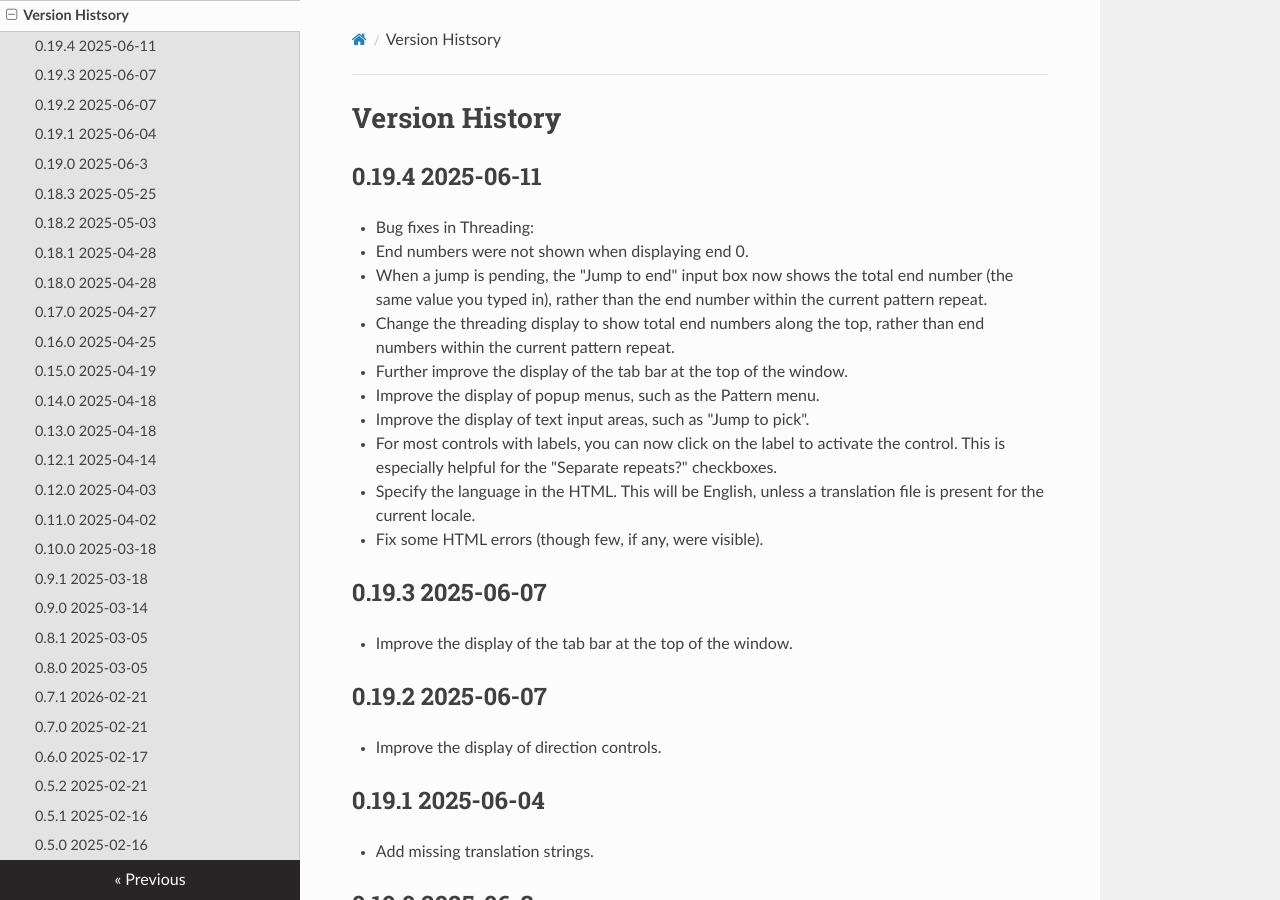
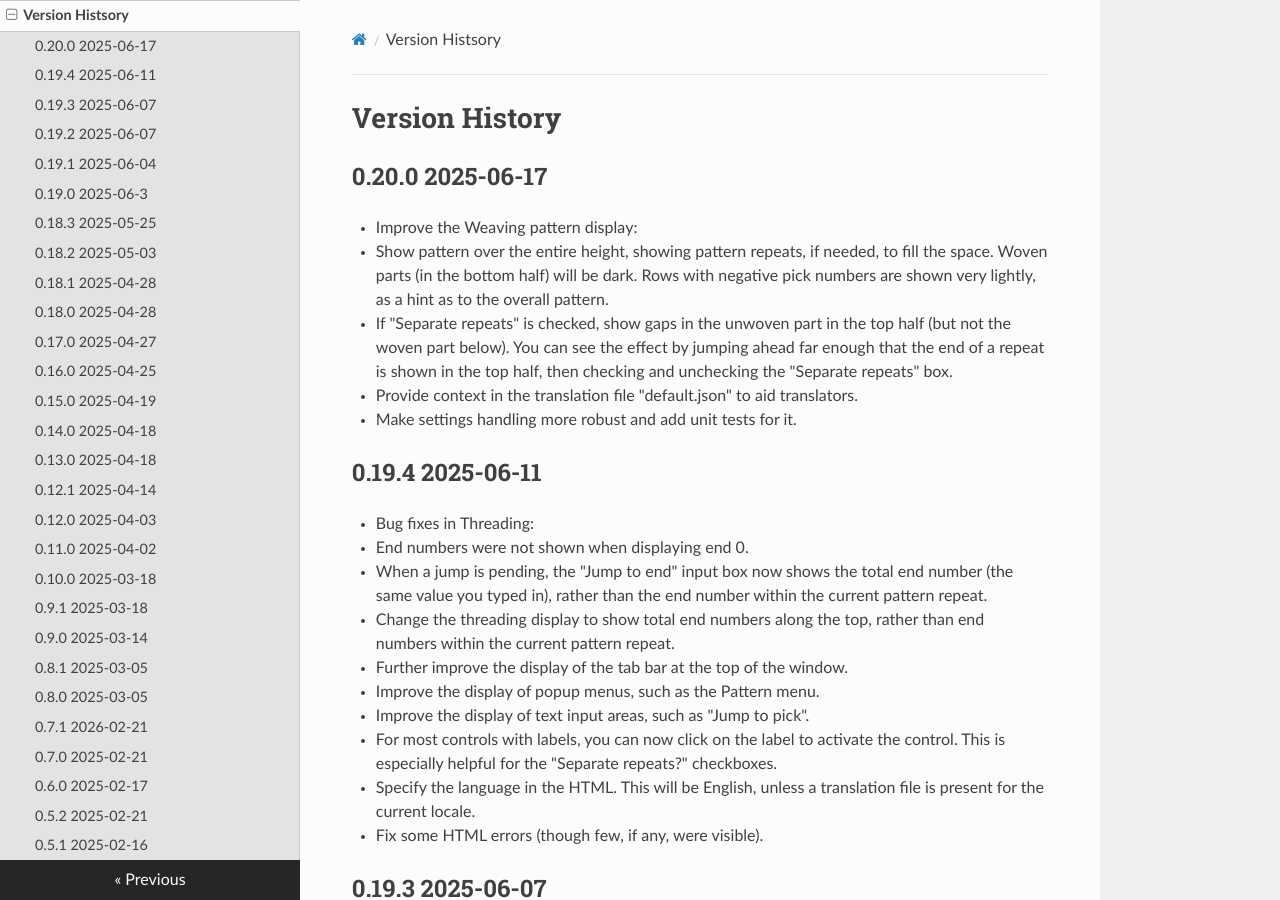
Before and after one commit to r-owen/base_loom_server, an MkDocs documentation site: the page built from docs/version_history.md, in a window 1280 px wide and 900 px high. Built offline with MkDocs 1.6.1, drawn with Linux system fonts in a browser that asks for light colours; nearby versions of some CDN libraries.

Commit message:
Update the version_history

```diff
--- a/docs/version_history.md
+++ b/docs/version_history.md
@@ -1,4 +1,18 @@
 # Version History
+
+## 0.20.0 2025-06-17
+
+* Improve the Weaving pattern display:
+
+  * Show pattern over the entire height, showing pattern repeats, if needed, to fill the space.
+    Woven parts (in the bottom half) will be dark.
+    Rows with negative pick numbers are shown very lightly, as a hint as to the overall pattern.
+  * If "Separate repeats" is checked, show gaps in the unwoven part in the top half (but not the woven part below).
+    You can see the effect by jumping ahead far enough that the end of a repeat is shown in the top half,
+    then checking and unchecking the "Separate repeats" box.
+
+* Provide context in the translation file "default.json" to aid translators.
+* Make settings handling more robust and add unit tests for it.
 
 ## 0.19.4 2025-06-11
 
@@ -69,7 +83,6 @@
 
 Try to prevent an unwanted stale next-pick request when the loom server connects to the loom (which is when a user connects to the server).
 Do this by purging the read buffer.
-
 
 ## 0.16.0 2025-04-25
 
```
